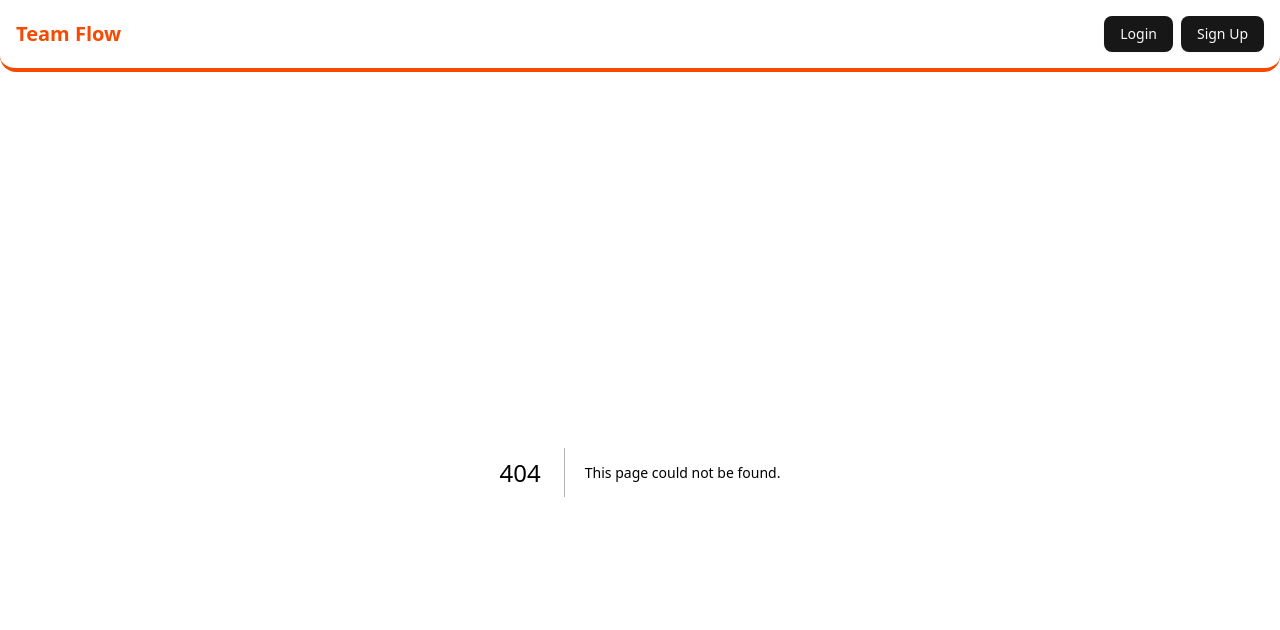
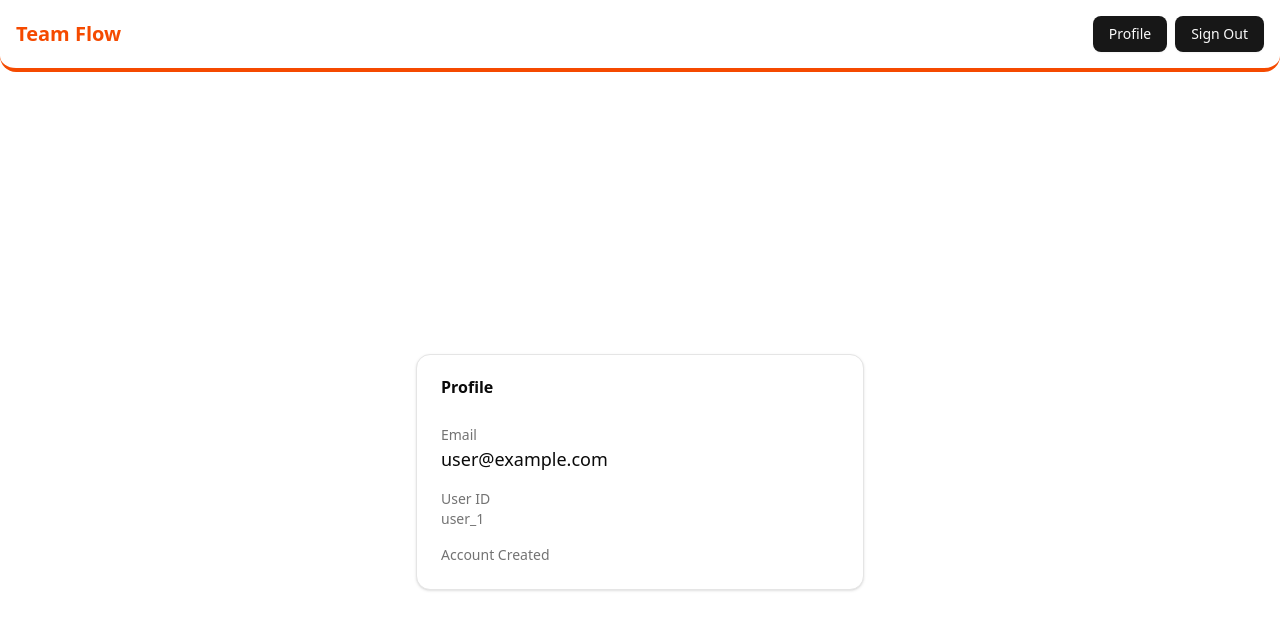
Before and after one commit to Sadman-Siam/teamflow_web, a Next.js app: page /profile in a window 1280 px wide. Before the commit this address had no page. Shown: the top 630 px of the page. Built offline with nearby package versions, Linux system fonts and the light colour scheme; no server answers; sample sign-in values are in the browser's storage.

Commit message:
update navbar

```diff
--- a/app/context/authcontext/index.js
+++ b/app/context/authcontext/index.js
@@ -1,3 +1,5 @@
+"use client";
+
 import React, { useState, useEffect, useContext } from "react";
 import { auth } from "../../firebase/firebase";
 import { onAuthStateChanged } from "firebase/auth";
--- a/app/layout.js
+++ b/app/layout.js
@@ -1,6 +1,7 @@
 import { Geist, Geist_Mono } from "next/font/google";
 import "./globals.css";
 import NavBar from "@/components/NavBar";
+import { AuthProvider } from "@/app/context/authcontext";
 
 const geistSans = Geist({
   variable: "--font-geist-sans",
@@ -13,8 +14,8 @@ const geistMono = Geist_Mono({
 });
 
 export const metadata = {
-  title: "Create Next App",
-  description: "Generated by create next app",
+  title: "TeamFlow",
+  description: "Team collaboration platform",
 };
 
 export default function RootLayout({ children }) {
@@ -23,8 +24,10 @@ export default function RootLayout({ children }) {
       <body
         className={`${geistSans.variable} ${geistMono.variable} antialiased`}
       >
-        <NavBar />
-        {children}
+        <AuthProvider>
+          <NavBar />
+          {children}
+        </AuthProvider>
       </body>
     </html>
   );
--- a/app/page.js
+++ b/app/page.js
@@ -1,7 +1,53 @@
+"use client";
+
+import { useAuth } from "@/app/context/authcontext";
+import { Button } from "@/components/ui/button";
+import Link from "next/link";
+
 export default function Home() {
+  const { currentUser, isLoggedIn, loading } = useAuth();
+
+  if (loading) {
+    return (
+      <div className="min-h-screen flex items-center justify-center">
+        <p>Loading...</p>
+      </div>
+    );
+  }
+
   return (
-    <div>
-      <h1>Welcome to TeamFlow</h1>
+    <div className="min-h-screen flex flex-col items-center justify-center p-4">
+      <div className="text-center space-y-6">
+        <h1 className="text-4xl font-bold text-chart-1">Welcome to TeamFlow</h1>
+
+        {isLoggedIn ? (
+          <div className="space-y-4">
+            <p className="text-xl">Hello, {currentUser?.email}!</p>
+            <p className="text-muted-foreground">
+              You&apos;re successfully logged in to TeamFlow.
+            </p>
+            <div className="flex gap-4 justify-center">
+              <Link href="/profile">
+                <Button className="bg-chart-1">View Profile</Button>
+              </Link>
+            </div>
+          </div>
+        ) : (
+          <div className="space-y-4">
+            <p className="text-xl text-muted-foreground">
+              A powerful team collaboration platform
+            </p>
+            <div className="flex gap-4 justify-center">
+              <Link href="/signup">
+                <Button className="bg-chart-1">Get Started</Button>
+              </Link>
+              <Link href="/login">
+                <Button variant="outline">Login</Button>
+              </Link>
+            </div>
+          </div>
+        )}
+      </div>
     </div>
   );
 }
--- /dev/null
+++ b/app/profile/page.js
@@ -0,0 +1,63 @@
+"use client";
+
+import { useAuth } from "@/app/context/authcontext";
+import { useRouter } from "next/navigation";
+import { useEffect } from "react";
+import { Card, CardContent, CardHeader, CardTitle } from "@/components/ui/card";
+
+export default function ProfilePage() {
+  const { currentUser, isLoggedIn, loading } = useAuth();
+  const router = useRouter();
+
+  useEffect(() => {
+    if (!loading && !isLoggedIn) {
+      router.push("/login");
+    }
+  }, [isLoggedIn, loading, router]);
+
+  if (loading) {
+    return (
+      <div className="min-h-screen flex items-center justify-center">
+        <p>Loading...</p>
+      </div>
+    );
+  }
+
+  if (!isLoggedIn) {
+    return null; // Will redirect to login
+  }
+
+  return (
+    <div className="min-h-screen flex items-center justify-center p-4">
+      <Card className="w-full max-w-md">
+        <CardHeader>
+          <CardTitle>Profile</CardTitle>
+        </CardHeader>
+        <CardContent>
+          <div className="space-y-4">
+            <div>
+              <p className="text-sm font-medium text-muted-foreground">Email</p>
+              <p className="text-lg">{currentUser?.email}</p>
+            </div>
+            <div>
+              <p className="text-sm font-medium text-muted-foreground">
+                User ID
+              </p>
+              <p className="text-sm text-muted-foreground">
+                {currentUser?.uid}
+              </p>
+            </div>
+            <div>
+              <p className="text-sm font-medium text-muted-foreground">
+                Account Created
+              </p>
+              <p className="text-sm text-muted-foreground">
+                {currentUser?.metadata?.creationTime}
+              </p>
+            </div>
+          </div>
+        </CardContent>
+      </Card>
+    </div>
+  );
+}
--- a/components/NavBar.jsx
+++ b/components/NavBar.jsx
@@ -1,19 +1,49 @@
+"use client";
+
 import { Button } from "@/components/ui/button";
 import Link from "next/link";
+import { useAuth } from "@/app/context/authcontext";
+import { doSignOut } from "@/app/firebase/auth";
+import { useRouter } from "next/navigation";
 
 export default function NavBar() {
+  const { currentUser, isLoggedIn } = useAuth();
+  const router = useRouter();
+
+  const handleSignOut = async () => {
+    try {
+      await doSignOut();
+      router.push("/");
+    } catch (error) {
+      console.error("Error signing out:", error);
+    }
+  };
+
   return (
     <div className="flex items-center justify-between p-4 text-white border-b-4 border-chart-1 rounded-2xl">
       <Link href="/">
         <h1 className="text-chart-1 font-bold text-xl ">Team Flow</h1>
       </Link>
       <div className="flex space-x-2">
+        {isLoggedIn ? (
+          // Show when user is logged in
+          <>
+            <Link href="/profile">
+              <Button className="">Profile</Button>
+            </Link>
+            <Button onClick={handleSignOut}>Sign Out</Button>
+          </>
+        ) : (
+          // Show when user is not logged in
+          <>
             <Link href="/login">
               <Button>Login</Button>
             </Link>
             <Link href="/signup">
               <Button>Sign Up</Button>
             </Link>
+          </>
+        )}
       </div>
     </div>
   );
```
Lines whose indentation alone changed are shown as unchanged.
